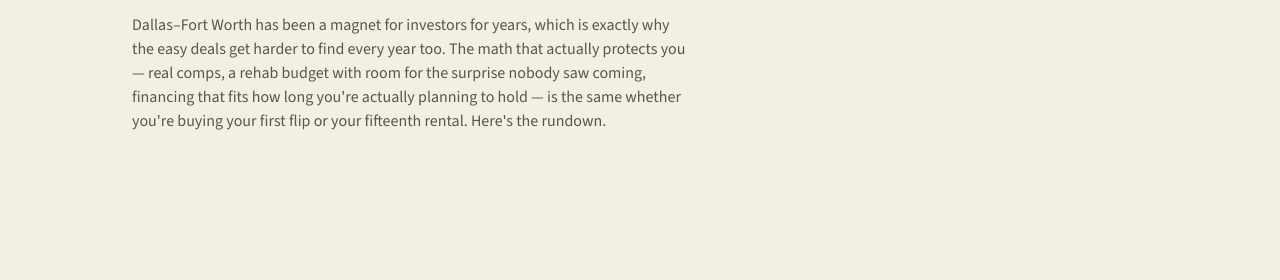
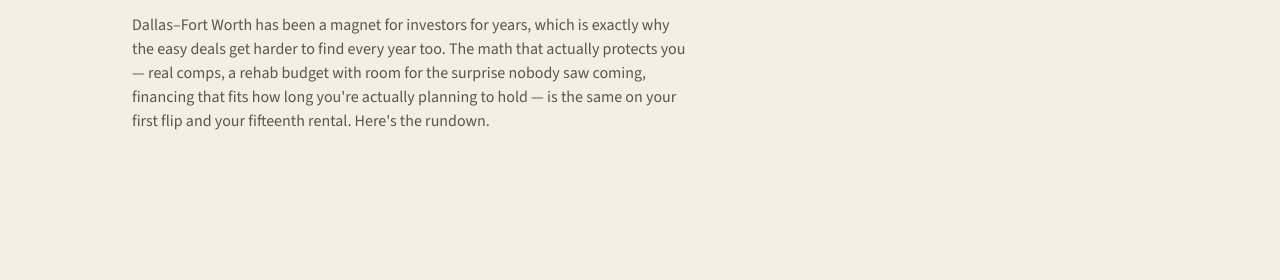
Before and after one commit to nathanielmorales7/deedanddoor, a Jekyll site: the page investors.html, which Jekyll copies as it is, in a window 1280 px wide. Shown: the part 243-523 px from the top of the page. Built offline with Jekyll 4.4.1, drawn with Linux system fonts in a browser that asks for light colours; some of the changed lines change nothing that is shown.

Commit message:
Rewrite repetitive contrast phrasing on investors.html

```diff
--- a/investors.html
+++ b/investors.html
@@ -125,7 +125,7 @@
     <div class="wrap">
       <div class="tag">For investors &amp; flippers</div>
       <h1>Investing and Flipping in DFW</h1>
-      <p>Dallas–Fort Worth has been a magnet for investors for years, which is exactly why the easy deals get harder to find every year too. The math that actually protects you — real comps, a rehab budget with room for the surprise nobody saw coming, financing that fits how long you're actually planning to hold — is the same whether you're buying your first flip or your fifteenth rental. Here's the rundown.</p>
+      <p>Dallas–Fort Worth has been a magnet for investors for years, which is exactly why the easy deals get harder to find every year too. The math that actually protects you — real comps, a rehab budget with room for the surprise nobody saw coming, financing that fits how long you're actually planning to hold — is the same on your first flip and your fifteenth rental. Here's the rundown.</p>
     </div>
   </section>
 
@@ -143,7 +143,7 @@
         <button type="button" class="guide-q">ARV and comps: the number the whole deal rests on</button>
         <div class="guide-a"><div class="guide-a-inner">
           <p>After-repair value (ARV) is your estimate of what the property will sell for once the work is done — and it's the single most important number in the deal, because your max offer, your rehab budget, and your profit all get built backward from it. Pull comps the way an appraiser would: recently sold (not just listed) homes, same subdivision or a genuinely comparable one, similar square footage and bed/bath count, and — this is the part people skip — a similar finish level to what you're planning to deliver, not what's currently sitting there half-finished.</p>
-          <p>Two comps that "sort of" match aren't a comp set. Three to five tight, recent, truly similar sales beat a dozen loose ones, and pulling them off the MLS (not a public estimate site) gets you the closed price, not a guess.</p>
+          <p>Two comps that "sort of" match aren't a comp set. Three to five tight, recent, truly similar sales beat a dozen loose ones, and pulling them off the MLS (not a public estimate site) gets you the actual closed price.</p>
         </div></div>
       </div>
 
@@ -159,15 +159,15 @@
         <button type="button" class="guide-q">The 70% rule — a starting point, not a formula</button>
         <div class="guide-a"><div class="guide-a-inner">
           <p>The classic flipper shorthand: don't pay more than 70% of ARV, minus repair costs. So a home worth $300,000 after repairs, needing $40,000 of work, tops out around a $170,000 purchase price under that rule. It's a useful gut-check for a first pass, especially when you're screening a lot of deals quickly.</p>
-          <p>It's also just a rule of thumb, not a law of physics — it doesn't account for your actual holding costs, how competitive the specific neighborhood is, or how you're financing the deal. Use it to filter, then run the real numbers (purchase, rehab, holding costs, selling costs, financing costs) before you actually write an offer.</p>
+          <p>It's also just a rule of thumb — it doesn't account for your actual holding costs, how competitive the specific neighborhood is, or how you're financing the deal. Use it to filter, then run the real numbers (purchase, rehab, holding costs, selling costs, financing costs) before you actually write an offer.</p>
         </div></div>
       </div>
 
       <div class="guide-item">
         <button type="button" class="guide-q">Financing: hard money, DSCR loans, and conventional</button>
         <div class="guide-a"><div class="guide-a-inner">
-          <p>Most flips get financed with short-term hard money — faster to close, asset-based underwriting (they care more about the deal than your W-2), but noticeably higher rates and points than a conventional mortgage, plus origination fees. It's built for speed and a short hold, not for keeping around.</p>
-          <p>For buy-and-hold rentals, a DSCR loan (debt-service coverage ratio) qualifies you off the property's rental income rather than your personal income — useful once you already own a few properties and your personal debt-to-income ratio gets tight. A conventional investment-property mortgage is usually the cheapest option if you qualify for one, but expect a larger down payment than an owner-occupied loan and rate add-ons for it being an investment property. Which one makes sense depends entirely on your hold period and your own financial picture — worth a real conversation with a lender who works with investors specifically, not just whoever did your last refinance.</p>
+          <p>Most flips get financed with short-term hard money — faster to close, asset-based underwriting (they care more about the deal than your W-2), but noticeably higher rates and points than a conventional mortgage, plus origination fees. It's built for speed and a short hold, but it gets expensive fast if you hang onto it.</p>
+          <p>For buy-and-hold rentals, a DSCR loan (debt-service coverage ratio) qualifies you off the property's rental income rather than your personal income — useful once you already own a few properties and your personal debt-to-income ratio gets tight. A conventional investment-property mortgage is usually the cheapest option if you qualify for one, but expect a larger down payment than an owner-occupied loan and rate add-ons for it being an investment property. Which one makes sense depends entirely on your hold period and your own financial picture — worth a real conversation with a lender who actually works with investors.</p>
         </div></div>
       </div>
 
@@ -199,7 +199,7 @@
         <button type="button" class="guide-q">Taxes: capital gains, depreciation, and 1031 exchanges</button>
         <div class="guide-a"><div class="guide-a-inner">
           <p>Flip profits held under a year are generally taxed as ordinary income (and can trigger self-employment tax if you're doing this as a business rather than a one-off), while longer holds may qualify for more favorable long-term capital gains treatment — the exact line depends on your specific facts. Rental properties get more favorable tax treatment through depreciation, which can offset rental income on paper even while the property cash-flows positively in real life.</p>
-          <p>A 1031 exchange lets you defer capital gains tax by rolling proceeds from a sold investment property into a new one, under strict timelines and rules (45 days to identify a replacement, 180 to close). It's a genuinely powerful tool for investors scaling up, and it is also easy to disqualify yourself from by missing a deadline or a technical requirement — this is squarely CPA-and-qualified-intermediary territory, not a DIY project.</p>
+          <p>A 1031 exchange lets you defer capital gains tax by rolling proceeds from a sold investment property into a new one, under strict timelines and rules (45 days to identify a replacement, 180 to close). It's a genuinely powerful tool for investors scaling up, and it is also easy to disqualify yourself from by missing a deadline or a technical requirement — this is CPA-and-qualified-intermediary territory — get them involved early.</p>
         </div></div>
       </div>
 
@@ -214,7 +214,7 @@
       <div class="guide-item">
         <button type="button" class="guide-q">When it's worth bringing me in</button>
         <div class="guide-a"><div class="guide-a-inner">
-          <p>Some investors want a full partner on sourcing, comping, and negotiating every deal. Others just want someone to sanity-check the ARV before they commit, or a heads-up when the right off-market property surfaces. Either way works — the goal is more deals that actually pencil, not a longer conversation than you need.</p>
+          <p>Some investors want a full partner on sourcing, comping, and negotiating every deal. Others just want someone to sanity-check the ARV before they commit, or a heads-up when the right off-market property surfaces. Either way works — the goal is more deals that actually pencil.</p>
         </div></div>
       </div>
 
```
